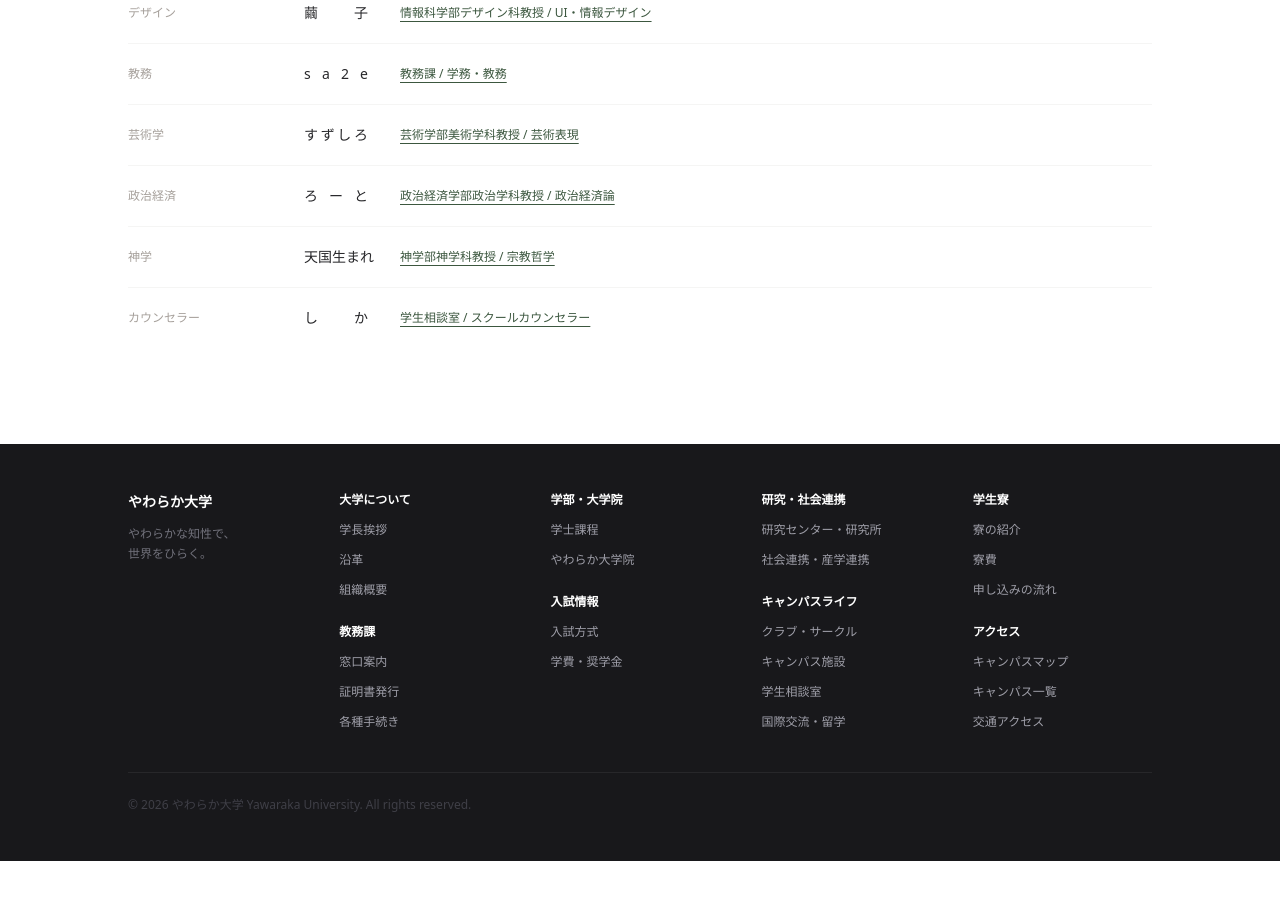
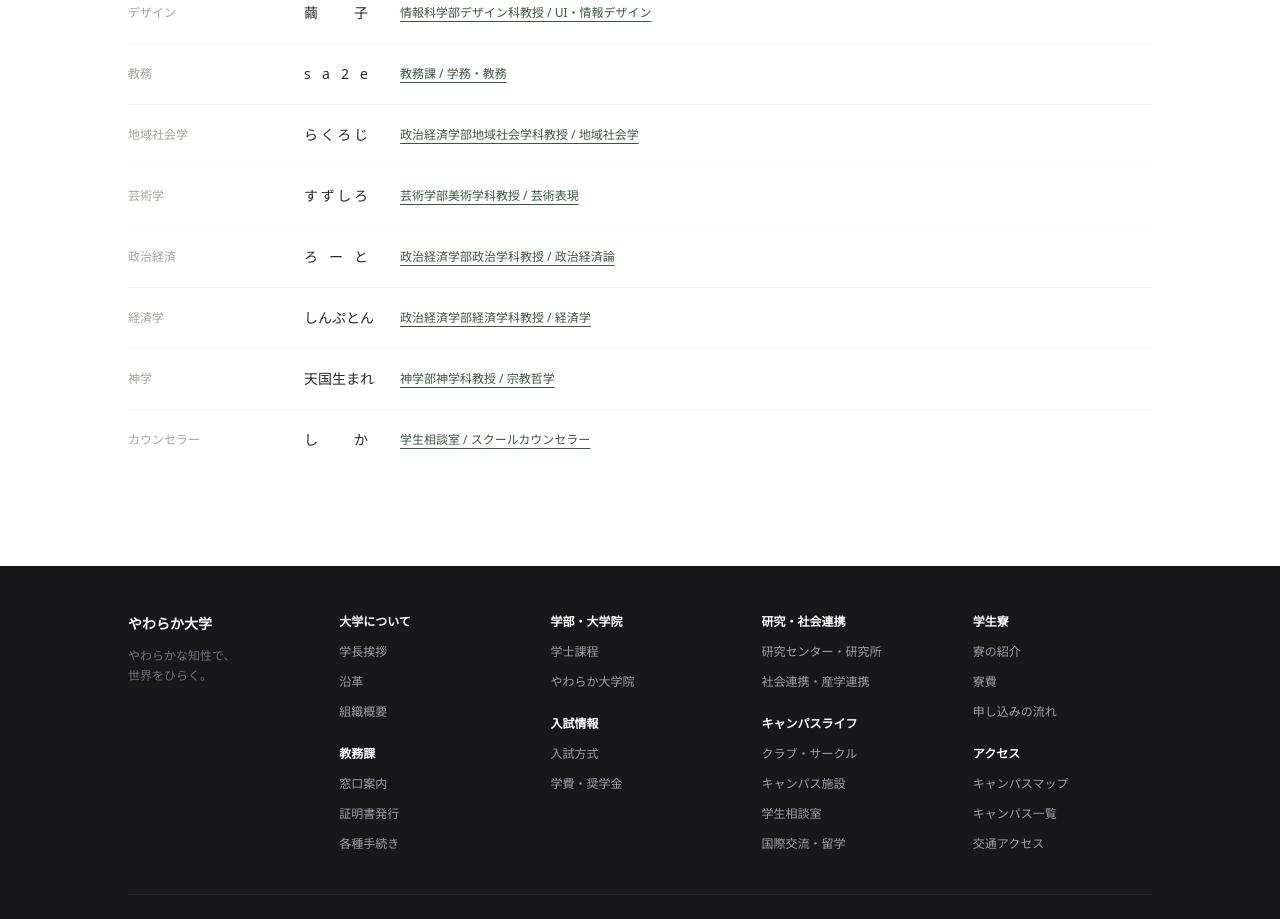
Before and after one commit to YwrkSalad/YwrkHP, a Next.js app: page /about in a window 1280 px wide. Shown: the part 2600-3519 px from the top of the page. Before the commit the page ends 3461 px from the top, so only its background shows below. Built offline with nearby package versions, Linux system fonts and the light colour scheme.

Commit message:
feat: らくろじ・しんぷとんを追加（政治経済学部に地域社会学科を新設）

```diff
--- a/data/about.ts
+++ b/data/about.ts
@@ -76,6 +76,12 @@ export const board = [
     href: "/academic",
   },
   {
+    role: "地域社会学",
+    name: "らくろじ",
+    note: "政治経済学部地域社会学科教授 / 地域社会学",
+    href: "/faculties?department=political-economy-regional-sociology#political-economy",
+  },
+  {
     role: "芸術学",
     name: "すずしろ",
     note: "芸術学部美術学科教授 / 芸術表現",
@@ -86,6 +92,12 @@ export const board = [
     name: "ろーと",
     note: "政治経済学部政治学科教授 / 政治経済論",
     href: "/faculties?department=political-economy-politics#political-economy",
+  },
+  {
+    role: "経済学",
+    name: "しんぷとん",
+    note: "政治経済学部経済学科教授 / 経済学",
+    href: "/faculties?department=political-economy-economics#political-economy",
   },
   {
     role: "神学",
--- a/data/faculties.ts
+++ b/data/faculties.ts
@@ -181,7 +181,7 @@ export const faculties = [
     en: "Faculty of Political Science and Economics",
     tagline: "権力と富の動きを読み解き、社会の設計に関わる。",
     description:
-      "政治学・経済学・国際関係学の3学科で構成される政治経済学部。政治制度・市場メカニズム・国際秩序を多角的に分析し、社会の課題に実践的に取り組める人材を育成します。",
+      "政治学・経済学・国際関係学・地域社会学の4学科で構成される政治経済学部。政治制度・市場メカニズム・国際秩序・地域社会を多角的に分析し、社会の課題に実践的に取り組める人材を育成します。",
     departments: [
       {
         id: "political-economy-politics",
@@ -197,6 +197,11 @@ export const faculties = [
         id: "political-economy-international",
         name: "国際関係学科",
         body: "国際政治経済・外交・地域研究を通じ、グローバルな課題に対応できる視野を養う。",
+      },
+      {
+        id: "political-economy-regional-sociology",
+        name: "地域社会学科",
+        body: "地域社会の構造・変容・コミュニティ形成を社会学的手法で分析し、現場に根ざした研究を行う。",
       },
     ],
   },
```
